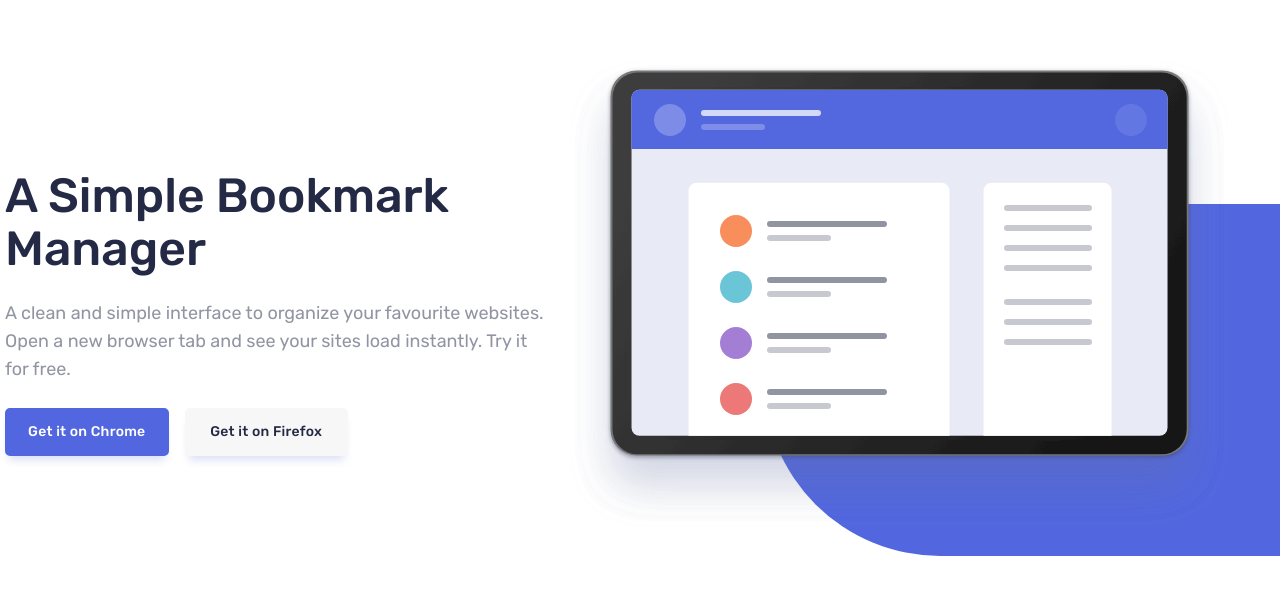
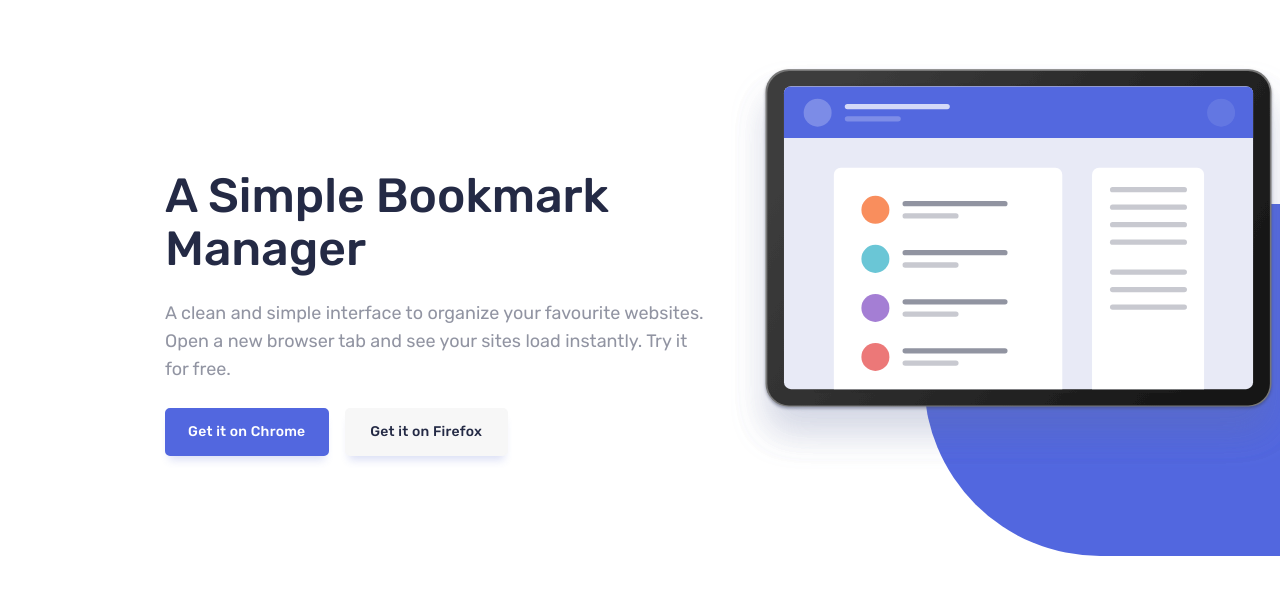
Before and after one commit to skhbabez/bookmark-landing-page, a React (Vite) app: page / in a window 1280 px wide. Shown: the part 344-950 px from the top of the page. Built offline with nearby package versions, Linux system fonts and the light colour scheme.

Commit message:
fixed centering of hero

```diff
--- a/src/App.tsx
+++ b/src/App.tsx
@@ -13,8 +13,8 @@
         <div className="xl:ps-42.75 xl:pe-41.25">
           <Navigation className="main-spacer max-w-276 mx-auto" />
         </div>
-        <div className="xl:overflow-hidden">
-          <Hero className="ms-auto max-w-318.75 xl:w-full mt-8.75 xl:mt-28.5 md:mt-[5.03125rem]" />
+        <div className="ps-[max(10.3125rem,calc(10.3125rem+(100vw-90rem)/2))] xl:overflow-hidden">
+          <Hero className="xl:w-full mt-8.75 xl:mt-28.5 md:mt-[5.03125rem]" />
         </div>
 
         <Features className="mt-32 md:mt-31.5 xl:mt-20" />
--- a/src/layouts/Newsletter/Newsletter.tsx
+++ b/src/layouts/Newsletter/Newsletter.tsx
@@ -78,7 +78,7 @@
                 onChange={handleChange}
                 onBlur={handleBlur}
                 className={clsx(
-                  "outline-none w-full h-12 px-4 md:px-6 bg-white text-blue-950/25 text-2-mobile-regular md:text-6-regular rounded-[0.3125rem] pe-14",
+                  "outline-none w-full h-12 px-4 md:px-6 bg-white text-blue-950/75 text-2-mobile-regular md:text-6-regular rounded-[0.3125rem] pe-14",
                   isError && "border-2 border-red-400 px-3.5 md:px-5.5 "
                 )}
                 id={emailId}
```
Also changed, not shown: 1 other file (tests, documents, lock files or other folders).
